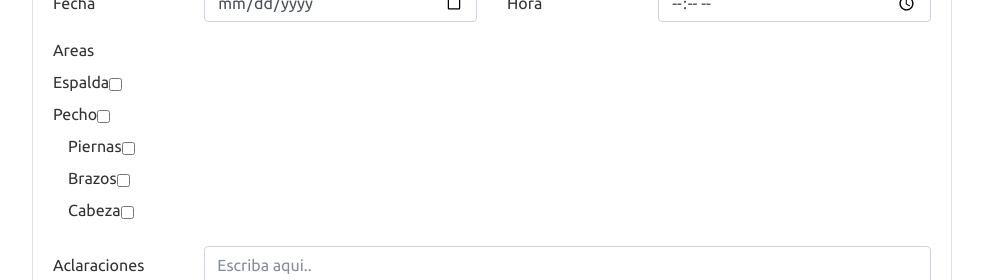
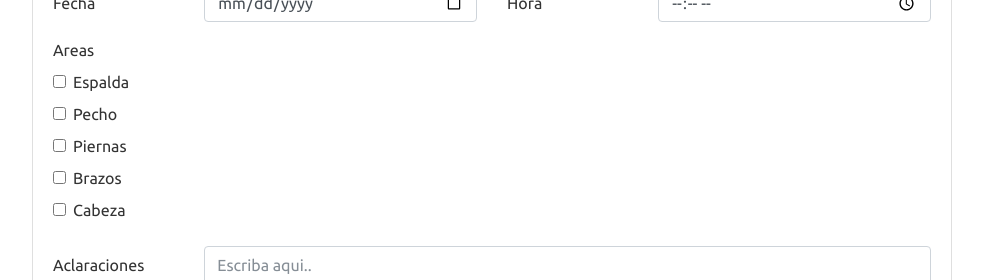
Before and after one commit to omniboyOK/agenda-masajes-react, a React (Create React App) app: page / in a window 1280 px wide. Shown: the part 623-903 px from the top of the page, without its empty margins (148-1131 px from the left). Built offline with nearby package versions, Linux system fonts and the light colour scheme.

Commit message:
Added uuid module and managed appointment creation

```diff
--- a/package.json
+++ b/package.json
@@ -8,7 +8,8 @@
     "@testing-library/user-event": "^7.1.2",
     "react": "^16.12.0",
     "react-dom": "^16.12.0",
-    "react-scripts": "3.3.0"
+    "react-scripts": "3.3.0",
+    "uuid": "^3.3.3"
   },
   "scripts": {
     "start": "react-scripts start",
--- a/src/App.js
+++ b/src/App.js
@@ -4,7 +4,20 @@ import Header from "./components/header/Header";
 import Cita from "./components/formAppointment/FormAppointment";
 
 class App extends Component {
-  state = {};
+  state = {
+    citas : []
+  };
+
+  createAppointment = data => {
+    //copiamos el estado de nuestro arreglo de citas
+    const arr = [...this.state.citas, data]
+    //agregamos la cita a nuestro array
+    this.setState({
+      citas: arr
+    })
+
+    console.log(this.state.citas)
+  }
 
   render() {
     return (
@@ -12,7 +25,9 @@ class App extends Component {
         <Header />
         <div className="row">
           <div className="col-md-10 mx-auto">
-            <Cita />
+            <Cita
+              createAppointment = {this.createAppointment}
+            />
           </div>
         </div>
       </div>
--- a/src/components/formAppointment/FormAppointment.js
+++ b/src/components/formAppointment/FormAppointment.js
@@ -1,7 +1,7 @@
 import React, { Component } from "react";
+import uuid from "uuid";
 
-class FormAppointment extends Component {
-  state = {
+const defaultState = {
   cita: {
     nombre: "",
     apellido: "",
@@ -14,8 +14,12 @@ class FormAppointment extends Component {
     piernas: false,
     pecho: false
   }
-  };
+}
 
+class FormAppointment extends Component {
+  state = { ...defaultState };
+
+  //Cuando el usuario cambia algun valor del formulario
   handleChange = e => {
     this.setState({
       cita: {
@@ -23,10 +27,9 @@ class FormAppointment extends Component {
         [e.target.name]: e.target.value
       }
     });
-
-    console.log(this.state);
   };
 
+  //Cuando el usuario cambia el valor de un checkbox
   handleSwitch = e => {
     this.setState({
       cita: {
@@ -34,8 +37,22 @@ class FormAppointment extends Component {
         [e.target.name]: e.target.checked
       }
     });
+  };
 
-    console.log(this.state);
+  //Cuando el usuario confirma el formulario
+  handleSubmit = e => {
+    e.preventDefault();
+
+    //generamos un nuevo objeto a partir de
+    const newAppointment = {...this.state.cita}
+
+    newAppointment.id = uuid()
+
+    //llamamos a la función padre que guardara nuestros datos
+    this.props.createAppointment(this.state.cita)
+
+    //volvemos el state a su estado inicial
+    this.setState({...defaultState})
   };
 
   render() {
@@ -46,7 +63,7 @@ class FormAppointment extends Component {
             Llena el formulario para reservar una cita
           </h2>
 
-          <form>
+          <form onSubmit={this.handleSubmit}>
             <div className="form-group row">
               <label className="col-sm-4 col-lg-2 col-form-label">Nombre</label>
               <div className="col-sm-8 col-lg-10">
@@ -57,6 +74,7 @@ class FormAppointment extends Component {
                   name="nombre"
                   onChange={this.handleChange}
                   value={this.state.cita.nombre}
+                  required
                 />
               </div>
             </div>
@@ -73,6 +91,7 @@ class FormAppointment extends Component {
                   name="apellido"
                   onChange={this.handleChange}
                   value={this.state.cita.apellido}
+                  required
                 />
               </div>
             </div>
@@ -86,6 +105,7 @@ class FormAppointment extends Component {
                   name="fecha"
                   onChange={this.handleChange}
                   value={this.state.cita.fecha}
+                  required
                 />
               </div>
 
@@ -97,6 +117,7 @@ class FormAppointment extends Component {
                   name="hora"
                   onChange={this.handleChange}
                   value={this.state.cita.hora}
+                  required
                 />
               </div>
             </div>
@@ -104,55 +125,55 @@ class FormAppointment extends Component {
             <div className="form-group row">
               <div className="col-sm-12 col-lg-12">
                 <label>Areas</label>
-                <div>
-                  <label>Espalda</label>
+                <div className="form-check">
                   <input
                     type="checkbox"
-                    className="btn btn-default"
+                    className="form-check-input"
                     name="espalda"
                     onChange={this.handleSwitch}
                     value={this.state.cita.espalda}
                   />
+                  <label>Espalda</label>
                 </div>
-                <div>
-                  <label>Pecho</label>
+                <div className="form-check">
                   <input
                     type="checkbox"
-                    className="btn btn-default"
+                    className="form-check-input"
                     name="pecho"
                     onChange={this.handleSwitch}
                     value={this.state.cita.pecho}
                   />
+                  <label>Pecho</label>
                 </div>
-                <div className="col-sm">
-                  <label>Piernas</label>
+                <div className="form-check">
                   <input
                     type="checkbox"
-                    className="btn btn-default"
+                    className="form-check-input"
                     name="piernas"
                     onChange={this.handleSwitch}
                     value={this.state.cita.piernas}
                   />
+                  <label>Piernas</label>
                 </div>
-                <div className="col-sm">
-                  <label>Brazos</label>
+                <div className="form-check">
                   <input
                     type="checkbox"
-                    className="btn btn-default"
+                    className="form-check-input"
                     name="brazos"
                     onChange={this.handleSwitch}
                     value={this.state.cita.brazos}
                   />
+                  <label>Brazos</label>
                 </div>
-                <div className="col-sm">
-                  <label>Cabeza</label>
+                <div className="form-check">
                   <input
                     type="checkbox"
-                    className="btn btn-default"
+                    className="form-check-input"
                     name="cabeza"
                     onChange={this.handleSwitch}
                     value={this.state.cita.cabeza}
                   />
+                  <label>Cabeza</label>
                 </div>
               </div>
             </div>
@@ -177,7 +198,6 @@ class FormAppointment extends Component {
               type="submit"
               className="py-3 mt-2 btn btn-success btn-block"
               value="Confirmar cita"
-              onChange={this.handleChange}
             />
           </form>
         </div>
--- a/src/components/header/Header.js
+++ b/src/components/header/Header.js
@@ -5,7 +5,7 @@ class Header extends Component {
     render() {
         return (
             <header className="text-center">
-                <img className="img-fluid" src="./banner.png"/>
+                <img className="img-fluid" src="./banner.png" alt="banner"/>
                 <h1>Bienvenido</h1>
             </header>
          );
```
Also changed, not shown: 1 other file (tests, documents, lock files or other folders). Lines whose indentation alone changed are shown as unchanged.
